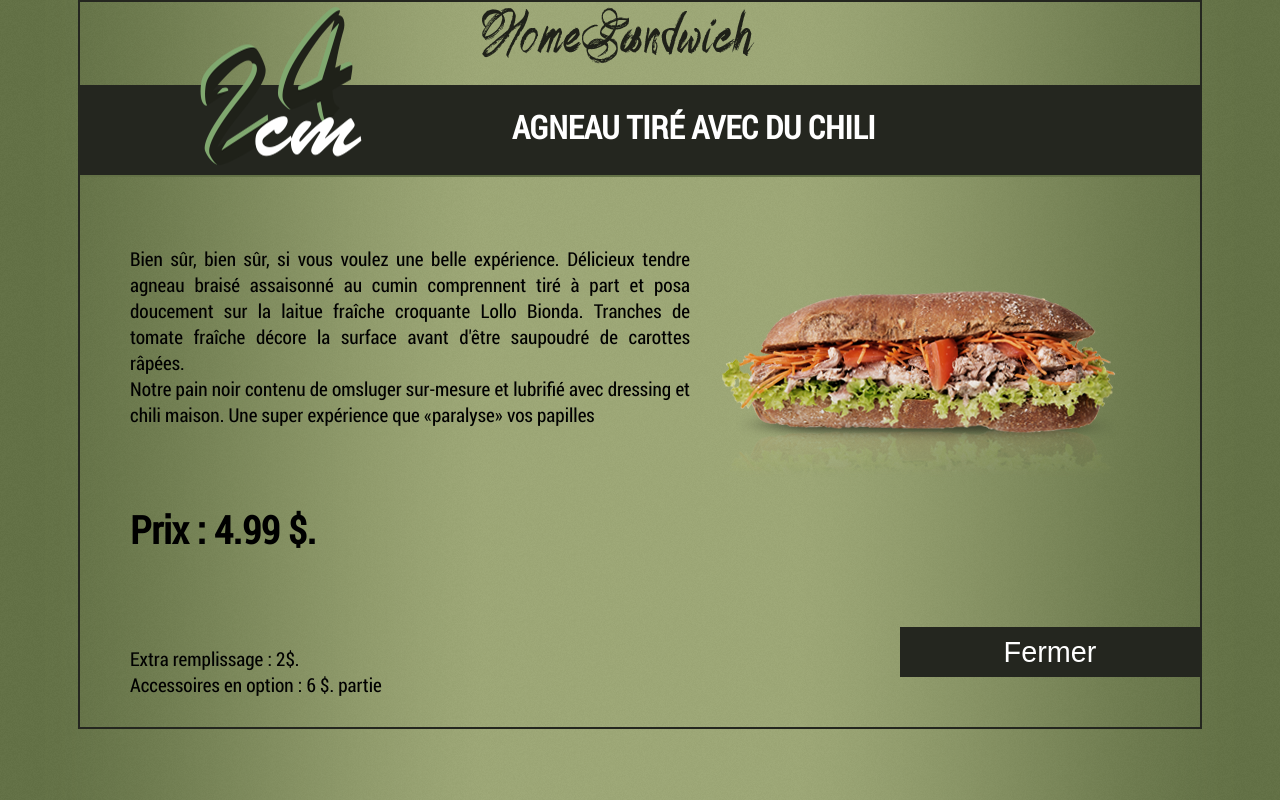
After one commit to RHINDI/INF2005, a PHP site: page /test/html/productDetails.html in a window 1280 px wide. The commit adds this page. Run offline with PHP 8.4, Linux system fonts and the light colour scheme.

Commit message:
add productDetails.html

```diff
--- a/css/contactUs.css
+++ b/css/contactUs.css
@@ -9,7 +9,7 @@
     margin-top:150px;
     border-left: 3px solid #24261f;
     text-align: left;
-    font-size: 1.4em;
+    font-size: 1.2em;
 
 }
 #contactLogo p{
--- a/css/directeurs.css
+++ b/css/directeurs.css
@@ -1,7 +1,7 @@
 main div{
     width:100%;
     text-align: left;
-    font-size: 1.3em;
+    font-size: 1.2em;
     line-height: 2em;
 }
 main p{
--- /dev/null
+++ b/css/productDetails.css
@@ -0,0 +1,88 @@
+/*-------------Global -----------------------------------*/
+html, body{
+    width:100%;
+    height:100%;
+    margin:0;
+}
+body{
+    text-align: center;
+    background: url("../img/main_bg.png") center top;
+
+}
+header{
+    width: 1120px;
+    height: 170px;
+    background: url("../img/header_bg.png") repeat-x bottom;
+    padding-top: 5px;
+}
+#site{
+    display: inline-block;
+    font-family: 'roboto_regular',Arial, sans-serif ;
+    border:2px solid #24261f
+
+}
+header img {
+    display: block;
+    float: left;
+    padding:0 0px 0px 120px;
+}
+header h1{
+    display: block;
+    float: left;
+    color: white;
+    padding:20px 200px 0 150px;
+}
+main{
+    width:100%;
+    height: 450px;
+    position: relative;
+}
+#detailsPro, #proImg{
+    position: absolute;
+    float: left;
+    height: 100%;
+    width: 50%;
+}
+#proImg{
+    left:560px;
+
+}
+footer{
+    width:100%;
+    height:100px;
+    position: relative;
+}
+
+#extra{
+    position: absolute;
+    height:100%;
+    width:50%;
+    float: left;
+    left:0;
+    text-align: left;
+    padding-left: 50px;
+    font-size: 1.2em;
+}
+#proImg img{
+    padding-top:100px;
+}
+#detailsPro{
+    text-align: justify;
+    font-size: 1.2em;
+    padding:50px ;
+}
+#detailsPro h1{
+    display: block;
+    padding-top: 50px;;
+}
+#close{
+    float: right;
+}
+input{
+    width:300px;
+    height: 50px;
+    background-color: #24261f;
+    border:none;
+    font-size: 1.8em;
+    color: white;
+}
--- /dev/null
+++ b/html/productDetails.html
@@ -0,0 +1,56 @@
+<!DOCTYPE html>
+<html lang="en">
+<head>
+    <meta charset="UTF-8">
+    <link rel="stylesheet" href="../css/productDetails.css">
+    <link rel="stylesheet" href="../css/faceFont.css">
+    <script src="./js/JQuery/jquery-2.1.4.min.js"></script>
+    <title>TP2 INF2005:: ProductDetails</title>
+    <script>
+        function closeWindows () {
+            window.close();
+        }
+    </script>
+
+</head>
+<body>
+    <div id="site">
+        <header>
+            <a href="../index.html" alt="Home"><img src="../img/24cmMidium.png" alt="HomeSandwich"></a>
+            <a href="../index.html"><img id="hs_header" src="../img/HS_header.png" alt="HomeSandwich"></a>
+            <h1>AGNEAU TIRÉ AVEC DU CHILI</h1>
+        </header>
+        <main>
+            <div id="detailsPro">
+                <p>
+                    Bien sûr, bien sûr, si vous voulez une belle expérience.
+                    Délicieux tendre agneau braisé assaisonné au cumin
+                    comprennent tiré à part et posa doucement sur la laitue fraîche
+                    croquante Lollo Bionda. Tranches de tomate fraîche décore
+                    la surface avant d'être saupoudré de carottes râpées.<br>
+
+                    Notre pain noir contenu de omsluger sur-mesure et lubrifié
+                    avec dressing et chili maison. Une super expérience
+                    que «paralyse» vos papilles
+                <p/>
+                <h1>Prix : 4.99 $.</h1>
+            </div>
+            <div id="proImg">
+                <img src="../img/product/agneauChili_big.png" alt="">
+            </div>
+        </main>
+        <footer>
+            <div id="extra">
+                <p>
+                    Extra remplissage : 2$.<br>
+                    Accessoires en option :  6 $. partie
+                </p>
+            </div>
+            <div id="close">
+                <input id="closeBt" type="button" value="Fermer" onclick="closeWindows();">
+            </div>
+
+        </footer>
+    </div> <!--End divSite-->
+</body>
+</html>
--- a/index.html
+++ b/index.html
@@ -25,7 +25,7 @@
         <main>
             <section>
                 <div id="product">
-                    <a href=""><img src="./img/product/agneauChili_smal.png" alt="Agneau Chilli"></a>
+                    <a href="" id="a_agneau"><img src="./img/product/agneauChili_smal.png" alt="Agneau Chilli"></a>
                     <a href=""><img src="./img/product/mozzarella_smal.png" alt="Mozzarella"></a>
                     <a href=""><img src="./img/product/thonOeuf_smal.png" alt="thon"></a>
                     <a href=""><img src="./img/product/thonOeuf_smal.png" alt="thon"></a>
```
Also changed, not shown: js/main.js (+18 -0 lines), css/connection.css (added).
